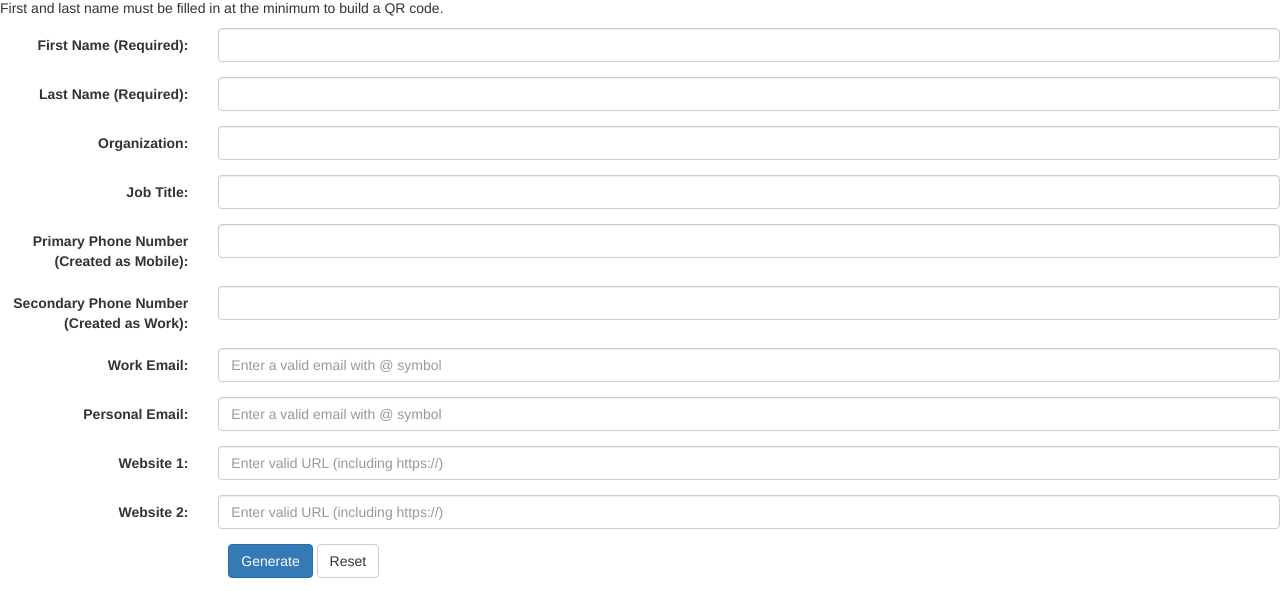
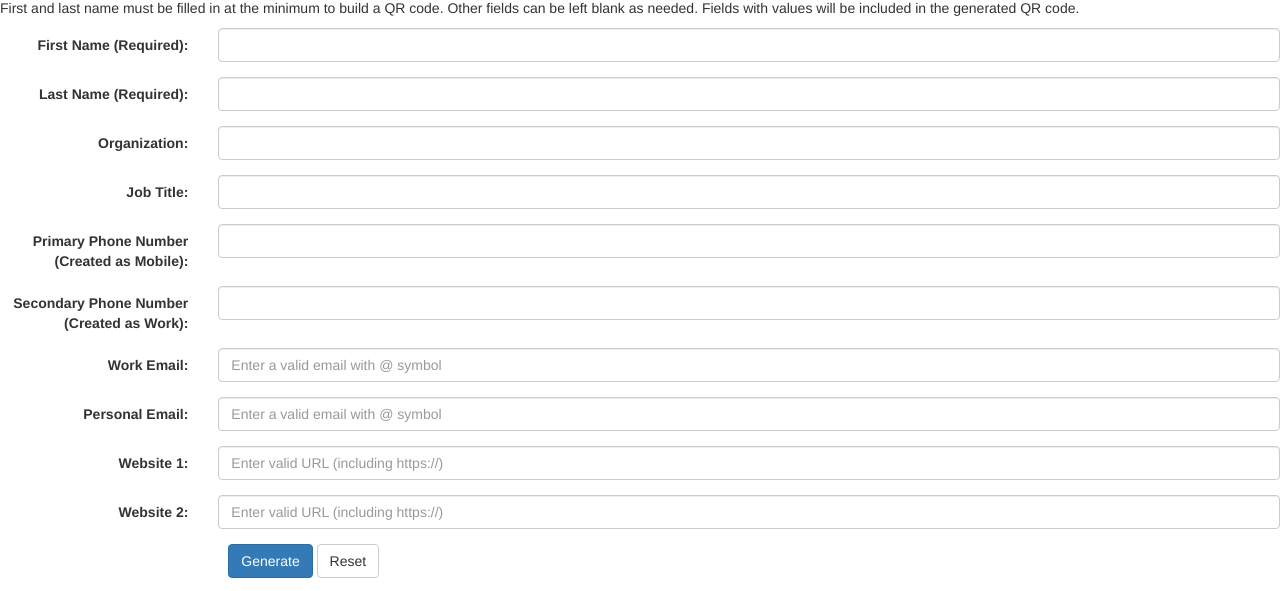
Before and after one commit to Steve0verton/qr-business-card, a plain HTML site: page public/index.html in a window 1280 px wide. Shown: the part 72-663 px from the top of the page. Drawn offline with nearby package versions, Linux system fonts and the light colour scheme.

Commit message:
Text update

```diff
--- a/public/index.html
+++ b/public/index.html
@@ -22,7 +22,7 @@
   <div class="container-fluid">
     <div class="row">
       <h1>Contact Information</h1>
-      <p>First and last name must be filled in at the minimum to build a QR code.</p>
+      <p>First and last name must be filled in at the minimum to build a QR code. Other fields can be left blank as needed. Fields with values will be included in the generated QR code.</p>
     </div>
 
     <div class="row">
```
